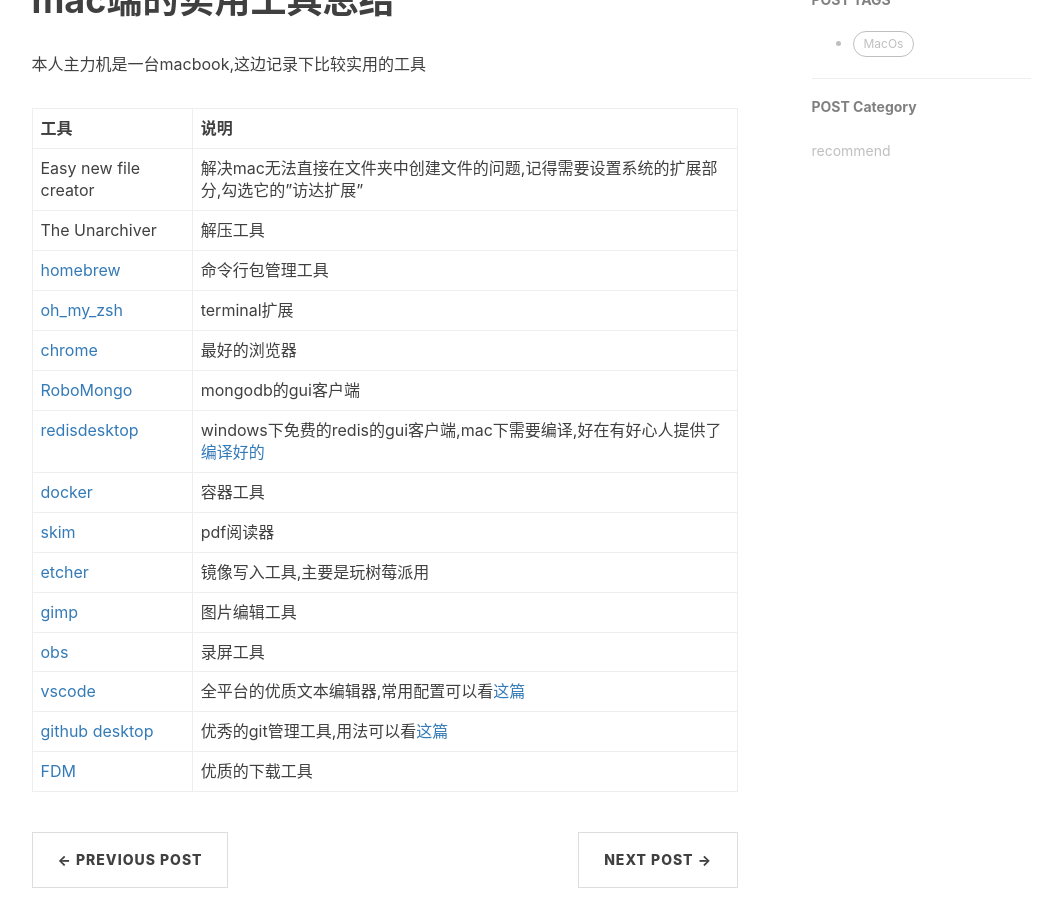
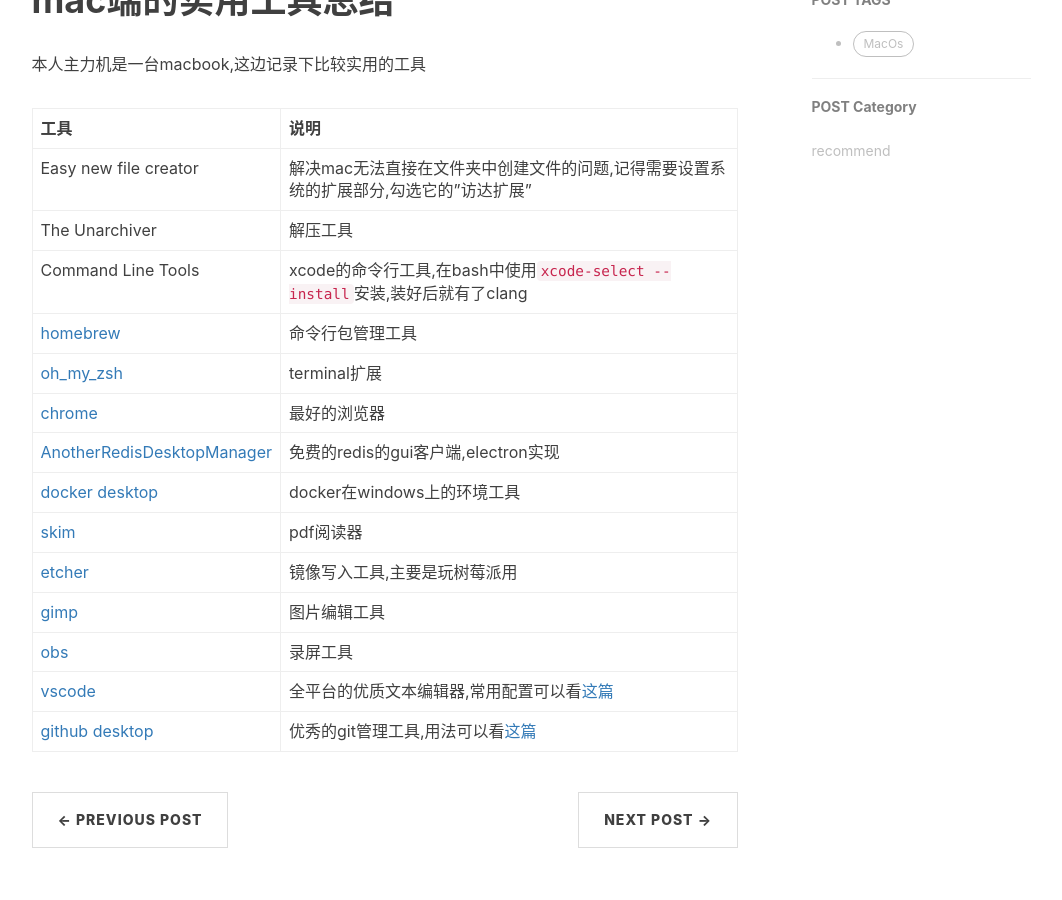
Before and after one commit to hsz1273327/hsz1273327.github.io, a Jekyll site: the page built from _posts/2019-03-26-mac端的实用工具.md, in a window 1280 px wide and 900 px high, scrolled down 429 px. Shown: the whole window, without its empty margins (136-1198 px from the left). Built offline with Jekyll 4.4.1, drawn with Linux system fonts in a browser that asks for light colours; nearby versions of some CDN libraries; comment, search, counter and statistics services are not loaded.

Commit message:
Update 2019-03-26-mac端的实用工具.md

```diff
--- a/_posts/2019-03-26-mac端的实用工具.md
+++ b/_posts/2019-03-26-mac端的实用工具.md
@@ -16,16 +16,15 @@
 ---|---
 Easy new file creator|解决mac无法直接在文件夹中创建文件的问题,记得需要设置系统的扩展部分,勾选它的"访达扩展"
 The Unarchiver|解压工具
+Command Line Tools|xcode的命令行工具,在bash中使用`xcode-select --install`安装,装好后就有了clang
 [homebrew](http://blog.hszofficial.site/recommend/2016/06/28/mac%E7%9A%84%E5%8C%85%E7%AE%A1%E7%90%86%E5%B7%A5%E5%85%B7homebrew/)|命令行包管理工具
 [oh_my_zsh](http://blog.hszofficial.site/recommend/2016/06/28/%E7%BB%88%E7%AB%AF%E7%9A%84%E7%BB%88%E6%9E%81%E8%A7%A3%E5%86%B3%E6%96%B9%E6%A1%88oh_my_zsh/)|terminal扩展
 [chrome](https://www.google.com/chrome/)|最好的浏览器
-[RoboMongo](https://robomongo.org/)|mongodb的gui客户端
-[redisdesktop](https://redisdesktop.com/)|windows下免费的redis的gui客户端,mac下需要编译,好在有好心人提供了[编译好的](https://github.com/onewe/RedisDesktopManager-Mac/releases)
-[docker](https://www.google.com/chrome/)|容器工具
+[AnotherRedisDesktopManager](https://github.com/qishibo/AnotherRedisDesktopManager)                             | 免费的redis的gui客户端,electron实现
+[docker desktop](https://docs.docker.com/docker-for-mac/install/)|docker在windows上的环境工具
 [skim](https://skim-app.sourceforge.io/)|pdf阅读器
 [etcher](https://www.balena.io/etcher/)|镜像写入工具,主要是玩树莓派用
 [gimp](https://www.gimp.org/)|图片编辑工具
 [obs](https://obsproject.com/)|录屏工具
 [vscode](https://code.visualstudio.com/)|全平台的优质文本编辑器,常用配置可以看[这篇](http://blog.hszofficial.site/recommend/2018/02/10/Vscode%E9%85%8D%E7%BD%AE/)
 [github desktop](https://desktop.github.com/)|优秀的git管理工具,用法可以看[这篇](http://blog.hszofficial.site/recommend/2016/11/26/%E5%8F%AF%E8%A7%86%E5%8C%96git%E5%B7%A5%E5%85%B7githubDesktop/)
-[FDM](https://www.freedownloadmanager.org/zh/)|优质的下载工具
```
